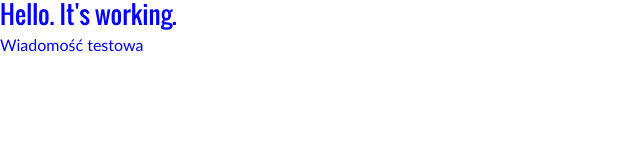
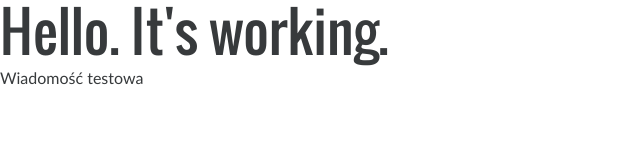
Before and after one commit to kwielicki/prohost, a website: page prod/index.html in a window 1280 px wide. Shown: the whole page, without its empty margins (0-640 px from the left). Drawn offline with nearby package versions, Linux system fonts and the light colour scheme; files that its build step writes are made by us from their sources.

Commit message:
PROHOST-7 Dodanie wymaganych rozmiarów czcionek dla headerów

```diff
--- a/dev/sass/bootstrap/_custom.scss
+++ b/dev/sass/bootstrap/_custom.scss
@@ -9,3 +9,10 @@ $font-size-base: 1.6rem;
 
 $font-family-sans-serif	: 'Lato', sans-serif;
 $headings-font-family	: 'Oswald', sans-serif;
+
+$font-size-h1: 5.5rem;
+$font-size-h2: 5.0rem;
+$font-size-h3: 4.0rem;
+$font-size-h4: 2.4rem;
+$font-size-h5: 1.8rem;
+$font-size-h6: 1.6rem;
--- a/dev/sass/site/style.scss
+++ b/dev/sass/site/style.scss
@@ -12,7 +12,3 @@
 
 //- Import css animate
 @import "../css-animate/animate";
-
-body {
-	color: blue;
-}
```
